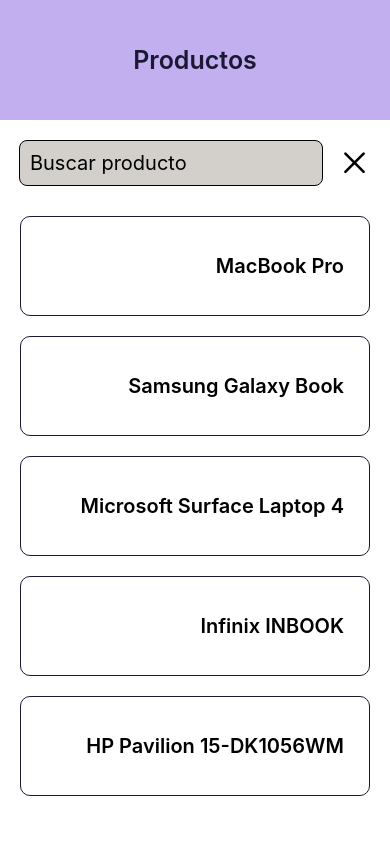
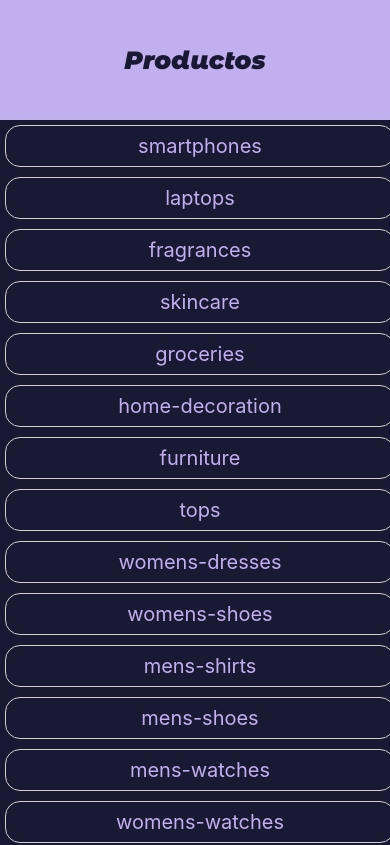
Before and after one commit to noealcaraz/alcaecommerce, a React Native app: screen / in a window 390 px wide. Shown: the top 845 px of the page. Built offline with nearby package versions, Linux system fonts and the light colour scheme; grey boxes are pictures that could not be loaded.

Commit message:
desafio4

```diff
--- a/App.js
+++ b/App.js
@@ -1,15 +1,27 @@
-import { StyleSheet, Text, View } from 'react-native';
-
+import { SafeAreaView, StyleSheet, Text, View } from 'react-native';
+import { NavigationContainer } from '@react-navigation/native';
 import Home from './src/screens/Home';
 import Search from './src/components/Search';
 import Products from './src/screens/Products';
 
+import { useFonts } from "expo-font";
+import ProductDetail from './src/screens/ProductDetail';
+import RootNavigation from './src/navigation/RootNavigation';
+
 export default function App() {
+  const [fontsLoaded] = useFonts({
+    Montserrat: require("./assets/MontserratAlternates-BlackItalic.ttf"),
+  });
+
+  if (fontsLoaded === false) {
+    return;
+  }
+
   return (
-    <View style={styles.container}>
 
-      <Products category="laptops"/>
-    </View>
+      <NavigationContainer>
+       <RootNavigation />
+      </NavigationContainer>
   );
 }
 
--- a/src/components/Categories.js
+++ b/src/components/Categories.js
@@ -1,26 +1,17 @@
 import { View, Text, FlatList, StyleSheet } from 'react-native'
 import React from 'react'
-import { categorias } from '../data/categorias'
+
 import CategoryItem from './CategoryItem'
 import { colors } from '../theme/colors';
 
-const Categories = () => {
-  return (
-    <View style={styles.container}>
-      <FlatList
-      data={categorias}
-      keyExtractor={key => key}
-      renderItem={({ item }) => <CategoryItem item={item}/>}
-
-      />
-    </View>
-  );
+const Categories = ({ navigation }) => {
+  return <View style={styles.container}></View>;
 };
 
 const styles = StyleSheet.create({
     container: {
         backgroundColor: colors.heavyColor,
-
+        paddingTop: 20,
     }
 })
 
--- a/src/components/CategoryItem.js
+++ b/src/components/CategoryItem.js
@@ -1,14 +1,14 @@
-import { View, Text, StyleSheet } from 'react-native'
+import { View, Text, StyleSheet, Pressable } from 'react-native'
 import React from 'react'
 import { colors } from '../theme/colors'
 
-const CategoryItem = ({item}) => {
+const CategoryItem = ({ item, navigation }) => {
   return (
-    <View>
+    <Pressable onPress={() => navigation.navigate('products', { item: item })}>
       <Text style={styles.categoryText}>{item}</Text>
-    </View>
-  )
-}
+    </Pressable>
+  );
+};
 
 const styles = StyleSheet.create({
     categoryText: {
--- a/src/components/Header.js
+++ b/src/components/Header.js
@@ -1,10 +1,11 @@
-import { View, Text, StyleSheet } from 'react-native'
+import { View, Text, StyleSheet, Pressable } from 'react-native'
 import React from 'react'
 import { colors } from '../theme/colors';
 
-const Header = ({ title }) => {
+const Header = ({ title, navigation }) => {
   return (
     <View style={styles.container} >
+
       <Text style={styles.headerTitle}> {title} </Text>
     </View>
   )
@@ -24,7 +25,7 @@
         fontWeight: "600",
         fontSize: 25,
         color: colors.heavyColor,
-
+        fontFamily: "Montserrat",
 
     }
 })
--- a/src/components/ProductItem.js
+++ b/src/components/ProductItem.js
@@ -1,20 +1,23 @@
-import { View, Text, StyleSheet, Image } from 'react-native'
+import { View, Text, StyleSheet, Image, Pressable } from 'react-native'
 import React from 'react'
 import { colors } from '../theme/colors';
 import { products } from '../data/products';
+import { useWindowDimensions } from 'react-native';
 
-const ProductItem = ({ item }) => {
+const ProductItem = ({ item, navigation }) => {
+  const { height, width } = useWindowDimensions();
+
   return (
     <View style={styles.container}>
       <Image
-    source={{uri: item.images[0] }}
-    height={80}
-    width={80}
-    style={styles.image}
-
-    />
+        source={{uri: item.images[0] }}
+        height={80}
+        width={80}
+        style={styles.image}
+      />
+    <Pressable onPress={() => navigation.navigate("productDetail")}>
       <Text style={styles.text}> {item.title} </Text>
-
+    </Pressable>
     </View>
   );
 };
--- /dev/null
+++ b/src/navigation/RootNavigation.js
@@ -0,0 +1,25 @@
+import { View, Text } from 'react-native'
+import React from 'react'
+import { createNativeStackNavigator } from '@react-navigation/native-stack'
+import Home from '../screens/Home'
+import Products from '../screens/Products'
+import ProductDetail from '../screens/ProductDetail'
+import Header from '../components/Header'
+
+const Stack = createNativeStackNavigator()
+
+const RootNavigation = () => {
+  return (
+    <Stack.Navigator initialRouteName='home'
+        screenOptions={{
+            headerShown: false
+        }}
+    >
+        <Stack.Screen component={Home} name='home' />
+        <Stack.Screen component={Products} name='products' />
+        <Stack.Screen component={ProductDetail} name='productDetail' />
+    </Stack.Navigator>
+  )
+}
+
+export default RootNavigation
--- a/src/screens/Home.js
+++ b/src/screens/Home.js
@@ -1,15 +1,34 @@
-import { View, Text } from 'react-native'
+import { SafeAreaView, Text, FlatList, StyleSheet, View  } from 'react-native'
 import React from 'react'
 import Header from '../components/Header'
 import Categories from '../components/Categories'
+import { categorias } from '../data/categorias'
+import CategoryItem from '../components/CategoryItem'
+import { colors } from '../theme/colors'
 
-const Home = () => {
+
+const Home = ({ navigation }) => {
   return (
-    <View>
-      <Header title="Productos" />
-      <Categories/>
-    </View>
+    <SafeAreaView>
+      <Header title="Productos" navigation={navigation} />
+      <View style={styles.container}>
+      <FlatList
+        data={categorias}
+        keyExtractor={key => key}
+        renderItem={({ item }) => (
+          <CategoryItem navigation={navigation} item={item}/>
+        )}
+      />
+      </View>
+    </SafeAreaView>
   )
 }
 
+const styles = StyleSheet.create({
+  container: {
+      backgroundColor: colors.heavyColor,
+
+  }
+})
+
 export default Home
--- /dev/null
+++ b/src/screens/ProductDetail.js
@@ -0,0 +1,61 @@
+import { View, Text, Image, StyleSheet, Button, SafeAreaView, Pressable } from 'react-native'
+import React from 'react'
+import { products } from '../data/products'
+import Header from '../components/Header';
+
+const ProductDetail = ({ navigation }) => {
+
+    console.log(products[0]);
+
+    const initialProd = products[0];
+
+  return (
+    <SafeAreaView>
+      <Header title = "Detalle"/>
+      <Pressable onPress={() => navigation.goBack() }>
+        <Text>atrás</Text>
+      </Pressable>
+      <View style = {styles.containerImage}>
+      <Image
+      style = {styles.image}
+      source={{
+        uri: initialProd.images[2],
+      }}
+      />
+        <Text style={styles.title}> Producto: {initialProd.title} </Text>
+        <Text style={styles.description}>  Descripción: {initialProd.description} </Text>
+        {/* <AntDesign name="star" size={21} color="black" /> */}
+        <Text> Rating: {initialProd.rating} </Text>
+        <Text> Precio: ${initialProd.price} </Text>
+      </View>
+      <Button
+        title = "Comprar"
+        onPress={() => console.log("funciona")}
+      />
+    </SafeAreaView>
+  )
+}
+
+const styles = StyleSheet.create({
+    image: {
+        height: 350,
+        width: 350,
+    },
+
+    containerImage: {
+        alignItems: "center",
+    },
+
+    title: {
+        fontSize: 25,
+        fontFamily: "Montserrat"
+    },
+
+    description: {
+        fontSize: 20,
+        marginVertical: 15,
+    }
+
+})
+
+export default ProductDetail
--- a/src/screens/Products.js
+++ b/src/screens/Products.js
@@ -1,4 +1,4 @@
-import { View, Text, FlatList } from 'react-native'
+import { View, Text, FlatList, SafeAreaView, Pressable } from 'react-native'
 import React, { useEffect, useState } from 'react'
 import Search from '../components/Search'
 import Header from '../components/Header'
@@ -7,15 +7,16 @@
 
 
 
-const Products = ({ category }) => {
-
+const Products = ({ category, route, navigation}) => {
     const [categoryProd, setCategoryProd] = useState([]);
     const [text, setText] = useState(null);
 
-    console.log("texto", text);
-    console.log("Category Prod", categoryProd)
+    const { item } = route.params;
+
+    console.log(item)
+
     useEffect(() => {
-      const categoryProducts = products.filter((el) => el.category === category);
+      const categoryProducts = products.filter((el) => el.category === item);
       setCategoryProd(categoryProducts);
 
       if (text) {
@@ -25,21 +26,24 @@
 
         setCategoryProd(titleProd);
       }
-    }, [text, category]);
+    }, [text, item]);
 
 
 
   return (
-    <View>
-        <Header title="Productos" />
+    <SafeAreaView>
+        <Header title= {item} />
+        <Pressable onPress={() => navigation.goBack() }>
+          <Text>atrás</Text>
+        </Pressable>
         <Search text={text} setText={setText}/>
       <FlatList
       data={categoryProd}
       keyExtractor={products.id}
-      renderItem={({item}) => <ProductItem item={item} />}
+      renderItem={({item}) => <ProductItem navigation={navigation} item={item} />}
       />
 
-    </View>
+    </SafeAreaView>
   )
 }
 
```
Also changed, not shown: package.json (+7 -3 lines), assets/MontserratAlternates-BlackItalic.ttf (added), 1 other file (tests, documents, lock files or other folders).
